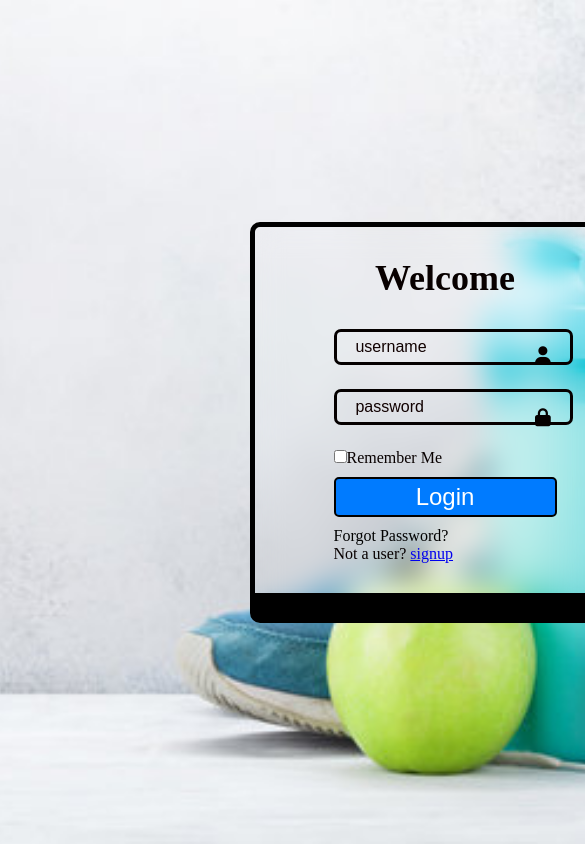
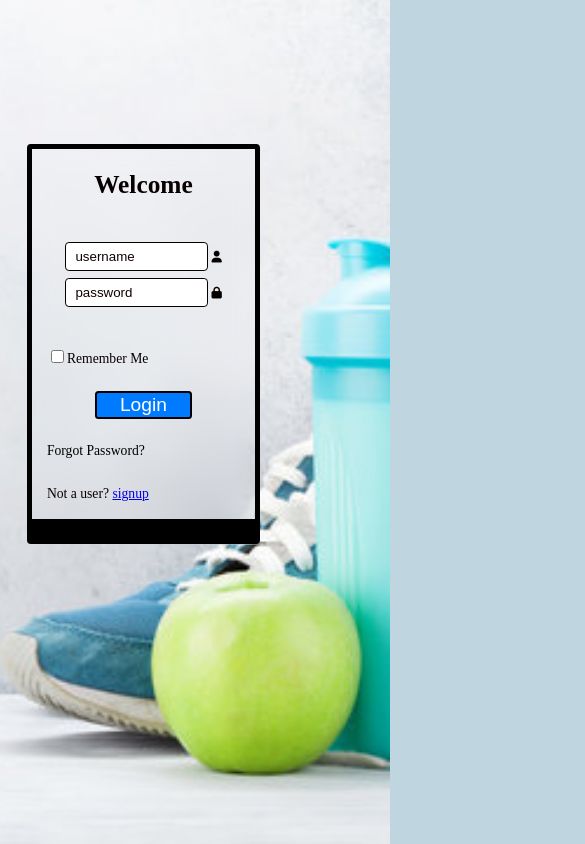
Before and after one commit to karlozk/project1, a website: page login.html in a window 390 px wide. Shown: the top 844 px of the page, 585 px wide, since content can reach past the window. Drawn offline with Linux system fonts and the light colour scheme.

Commit message:
Update login.html

```diff
--- a/login.html
+++ b/login.html
@@ -10,13 +10,17 @@
     <link rel="stylesheet" href="https://cdnjs.cloudflare.com/ajax/libs/font-awesome/6.0.0-beta3/css/all.min.css">
 </head>
 <style>
-    *{
+ html,body{
+    width: 100%;
+    height: 100%;
     margin: 0;
     padding: 0;
+    overflow-x: hidden;
 }
+
 body{
     display: flex;
-    align-content: center;
+    /* align-content: center; */
     align-items: center;
     height: 100vh;
     background-image: url('login.png');
@@ -26,53 +30,57 @@ body{
     background-size: cover;
     background-repeat: no-repeat;
     overflow: hidden;
+    position: relative;
 }
 .wraper{
     display: flex;
     border: 0cap;
-    width: 300px;
+    width: 25vw;
     background-color: transparent;
-    padding: 30px 40px;
+    padding: 1%;
     backdrop-filter: blur(15px);
     color: rgb(8, 0, 0);
     position: relative;
-    left: 250px;
+    margin-left: 10%;
     border: 5px solid black;
     justify-content: center;
     align-items: center;
     flex-direction: column;
-    border-bottom: 30px solid black;
-    border-radius: 10px;
+    border-bottom: 5vh solid black;
+    border-radius: 1vw;
+    position: relative;
+}
+#loginForm{
+    display: flex;
+    flex-direction: column;
+    width:90%;
+    height: 100%;
+    position: relative;
 }
 
 .wraper h1{
-    font-size: 36px;
+    font-size:2.5vw;
     text-align: center;
 }
-
-.wraper .inputbox{
+/* .wraper .inputbox{
+    display: flex;
+    position: relative;
     width: 100%;
-    height: 30px;
-    margin: 30px 0;
-}
-#uname {
-    position: absolute;
-    top: 32.60%;
-    left: 280px;
+    height: 7vh;
+    margin: 3vw 0;
+    overflow: hidden;
+} */
+#uname{
     color: rgb(5, 0, 0);
-    font-size: 18px;
+    font-size: 1.4vmax;
 }
 #lock {
-    position: absolute;
-    top: 52%;
-    left: 280px;
-    transform: translateY(-50%);
     color: rgb(5, 0, 0);
-    font-size: 18px;
+    font-size: 1.4vmax;
 }
-.inputbox input{
+/* .inputbox input{
     width: 100%;
-    height: 100%;
+    height: 80%;
     background: transparent;
     outline: none;
     border: 3px solid rgb(5, 0, 0);
@@ -80,6 +88,33 @@ body{
     color: #0f0000;
     font-size: 16px;
     padding-left: 10px;
+} */
+.inputbox {
+    display: flex;
+    flex-direction: column;
+    height: 20vh;
+    width: 100%;
+    margin: 0.5vh 0;
+    position: relative;
+    align-items: center;
+    justify-content: center;
+}
+.inputbox input{
+    width: 15vw;
+    height: 5vh;
+    margin: 5% 0;
+    border: 0.2vw solid rgb(5, 0, 0);
+    border-radius: 0.5vw;
+}
+#box1{
+    display: flex;
+    flex-direction: column;
+    position: relative;
+}
+#box2{
+    display: flex;
+    flex-direction: column;
+    position: relative;
 }
 .inputbox input::placeholder{
     color: #110101;
@@ -89,14 +124,16 @@ body{
     color: rgb(0, 0, 0);
     text-decoration: none;
 }
-
+p{
+    font-size: 1vw;
+}
 #signin
 {   display: flex;
-    width: 100%;
-    height: 40px;
+    width: 50%;
+    height: 20%;
     background-color: #007bff;
     color: white;
-    border-radius: 5px;
+    border-radius: 0.9vw;
     border: 2px solid black;
     font-size: 1.5em;
     font-weight: 400;
@@ -129,32 +166,129 @@ body{
     cursor: pointer;
     transition: all 0.5s;
 } */
+@media (max-width:600px) {
+    html,body{
+    width: 100%;
+    height: 100%;
+    margin: 0;
+    padding: 0;
+    overflow-x: hidden;
+}
+body{
+    display: flex;
+    /* align-content: center; */
+    align-items: center;
+    width: 100vw;
+    height: 100vh;
+    background-image: url('login.png');
+    background-color: #bfd5df;
+    background-position:70% 4%;
+    /* background-attachment: fixed; */
+    background-size: cover;
+    background-repeat: no-repeat;
+    overflow: hidden;
+    position: relative;
+}
+.wraper{
+    display: flex;
+    border: 0cap;
+    width: 55vw;
+    background-color: transparent;
+    padding: 1%;
+    backdrop-filter: blur(15px);
+    color: rgb(8, 0, 0);
+    position: relative;
+    margin-left: 7%;
+    margin-bottom: 40%;
+    border: 5px solid black;
+    justify-content: center;
+    align-items: center;
+    flex-direction: column;
+    border-bottom: 3vh solid black;
+    border-radius: 1vw;
+    position: relative;
+}
+.inputbox {
+    display: flex;
+    flex-direction: column;
+    height: 13vh;
+    width: 100%;
+    margin: 0.5vh 0;
+    position: relative;
+    align-items: center;
+    justify-content: center;
+}
+.inputbox input{
+    width: 35vw;
+    height: 3vh;
+    margin: 2% 0;
+    border: 0.2vw solid rgb(5, 0, 0);
+    border-radius: 1vw;
+}
+#box2{
+    margin-top: 15%;
+}
+p{
+    font-size: 3.5vw;
+}
+.wraper h1{
+    font-size:6.5vw;
+    text-align: center;
+}
+#signin
+{   display: flex;
+    width: 50%;
+    height: 20%;
+    background-color: #007bff;
+    color: white;
+    border-radius: 0.9vw;
+    border: 2px solid black;
+    font-size: 1.2em;
+    font-weight: 300;
+     margin: 10px auto;
+    cursor: pointer;
+    transition: all 0.5s;
+    text-align: center;
+    text-decoration: none;
+    text-align: center;
+}
 
+}
 </style>
 <body>
     <div class="wraper">
-        <form action="">
+        <form id="loginForm">
              <h1>Welcome</h1>
-            <div class="inputbox">
+             <!-- <div class="inputbox" id="box1">
+                <input type="text" id=username name="username" placeholder="  username" required>
                 <i class="fas fa-user" id="uname"></i>
-                <input type="text" id=username name="username" placeholder="  username" required>
              </div>
-            <div class="inputbox">
+              <div class="inputbox" id="box1">
                 <i class="fas fa-lock" id="lock"></i>
                 <input type="password" id="password" name="password" placeholder="  password" required>
+             </div> -->
+             <div class="inputbox">
+                <div class="box1">
+                    <input type="text" id=username name="username" placeholder="  username" required>
+                <i class="fas fa-user" id="uname"></i>
                 </div>
+                <div class="box2">
+                    <input type="password" id="password" name="password" placeholder="  password" required>
+                    <i class="fas fa-lock" id="lock"></i>
+                </div>
+             </div>
+
              <div class="rm">
                 <p><input type="checkbox">Remember Me</p>
              </div>
              <!-- <div class="forgot">
                 <p id="checkbox"><input type="checkbox">Remember Me</p>
                 <p id="forgot"><a href="#">Forgot Password</a></p>
-
              </div> -->
              <div class="login">
-                <a href="dashboard.html">
-                    <input class="styled" type="button" id="signin" value="Login">
-                </a>
+
+                    <input class="styled" type="submit" id="signin" value="Login">
+
             </div>
             <div class="fr">
                 <p id="forgot"><a href="forgot.html">Forgot Password?</a></p>
@@ -167,5 +301,6 @@ body{
             </div>
         </form>
     </div>
+    <script src="login1.js"></script>
 </body>
 </html>
```
Lines whose indentation alone changed are shown as unchanged.
